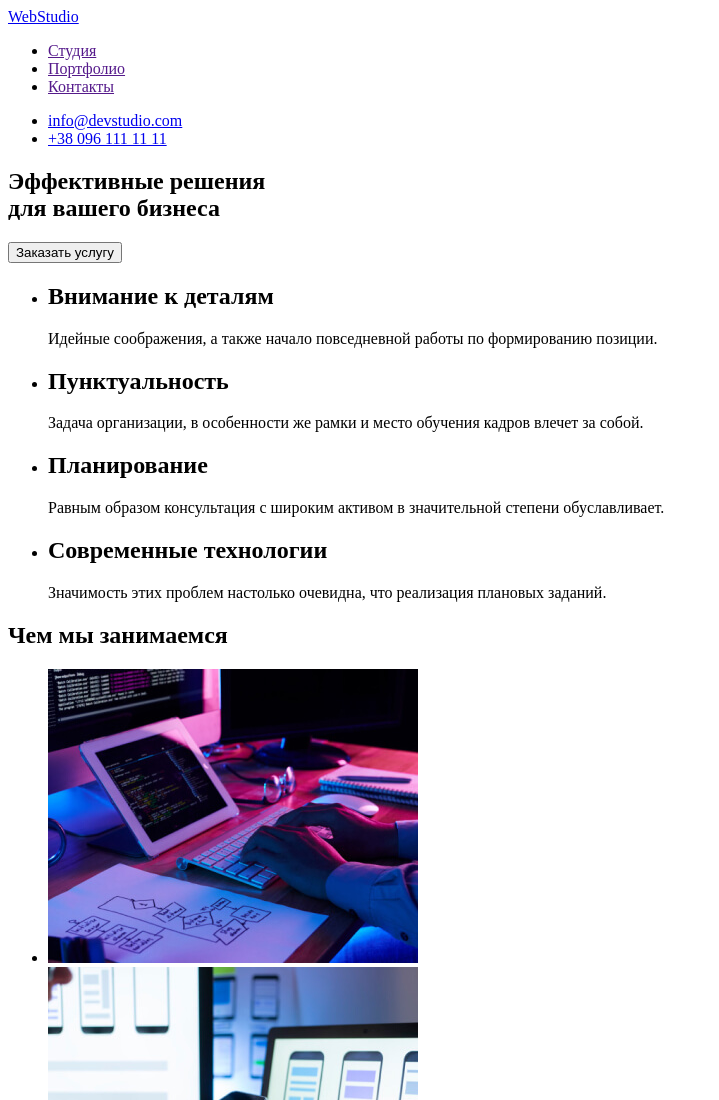
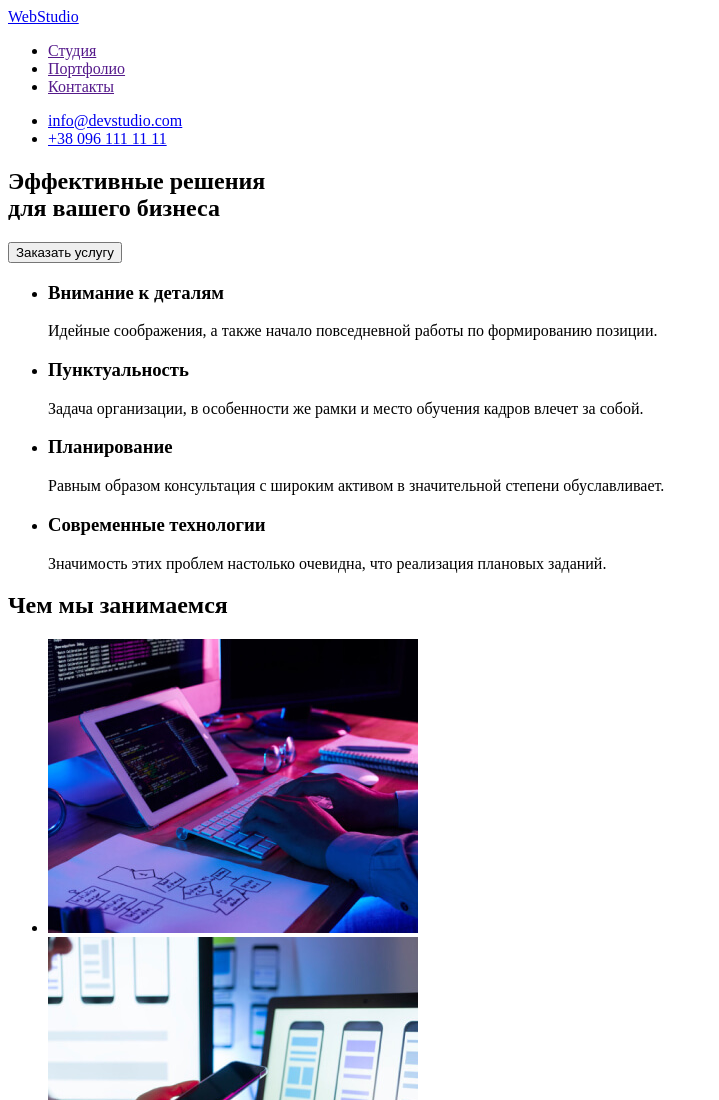
Before and after one commit to Katarina-KL/goit-markup-hw-01, a plain HTML site: page index.html in a window 1280 px wide. Shown: the top 1100 px of the page, without its empty margins (0-719 px from the left). Drawn offline with Linux system fonts and the light colour scheme.

Commit message:
Update of titles in section Benefits

```diff
--- a/index.html
+++ b/index.html
@@ -44,19 +44,19 @@
       <section>
         <ul>
           <li>
-            <h2>Внимание к деталям</h2>
+            <h3>Внимание к деталям</h3>
             <p>Идейные соображения, а также начало повседневной работы по формированию позиции.</p>
           </li>
           <li>
-            <h2>Пунктуальность</h2>
+            <h3>Пунктуальность</h3>
             <p>Задача организации, в особенности же рамки и место обучения кадров влечет за собой.</p>
           </li>
           <li>
-            <h2>Планирование</h2>
+            <h3>Планирование</h3>
             <p>Равным образом консультация с широким активом в значительной степени обуславливает.</p>
           </li>
           <li>
-            <h2>Современные технологии</h2>
+            <h3>Современные технологии</h3>
             <p>Значимость этих проблем настолько очевидна, что реализация плановых заданий.</p>
           </li>
         </ul>
@@ -87,7 +87,7 @@
           <li>
             <img src="./images/product-designer.jpg" alt="Фото Игоря Демьяненко" width="270" height="260" />
             <h3>Игорь Демьяненко</h3>
-            <p lang="en">Product Designer</з>
+            <p lang="en">Product Designer</p>
           </li>
           <li>
             <img src="./images/frontend-developer.jpg" alt="Фото Ольги Репиной" width="270" height="260" />
@@ -117,6 +117,5 @@
         <a href="tel:+380991111111">+38 099 111 11 11</a>
       </address>
     </footer>
-
   </body>
 </html>
```
